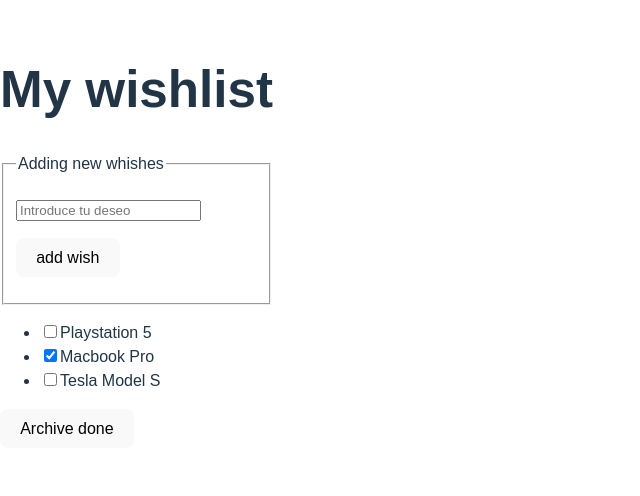
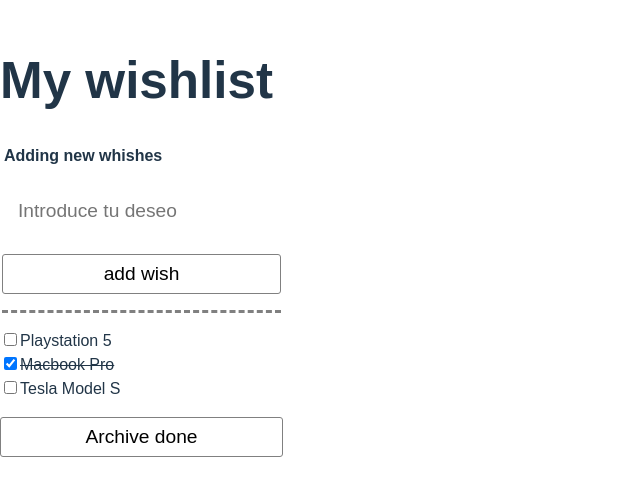
Before and after one commit to tmartin1284/wishlist_clase25, a React (Vite) app: page / in a window 1280 px wide. Shown: the part 162-658 px from the top of the page, without its empty margins (0-640 px from the left). Built offline with nearby package versions, Linux system fonts and the light colour scheme.

Commit message:
Render done

```diff
--- a/src/App.css
+++ b/src/App.css
@@ -16,6 +16,7 @@
   margin-top: 2rem;
   background-color: whitesmoke;
 }
+
 .wish-input {
   border: 0;
   border-bottom: 3px dashed grey;
--- a/src/App.jsx
+++ b/src/App.jsx
@@ -11,25 +11,34 @@
   return (
     <>
       <h1>My wishlist</h1>
-      <fieldset id="new wishes">
+      <fieldset id="new wishes" className="wish-input">
         <p>
-          <input type="text" placeholder="Introduce tu deseo" />
+          <input
+            type="text"
+            className="wish-input__field"
+            placeholder="Introduce tu deseo"
+          />
         </p>
         <p>
-          <button>add wish</button>
+          <button className="wish-clear">add wish</button>
         </p>
-        <legend>Adding new whishes</legend>
+        <legend className="wish-input__label">Adding new whishes</legend>
       </fieldset>
       <div id="list">
-        <ul>
+        <ul className="wish-list">
           {wishlist.map(({ id, name, done }) => (
-            <li key={id}>
+            <li
+              key={id}
+              className={`wish-list_item  ${
+                done ? "wish-list__item--done" : ""
+              }`}
+            >
               <input type="checkbox" defaultChecked={done} id={id} />
               <label htmlFor={id}>{name}</label>
             </li>
           ))}
         </ul>
-        <button>Archive done</button>
+        <button className="wish-clear">Archive done</button>
       </div>
     </>
   );
```
